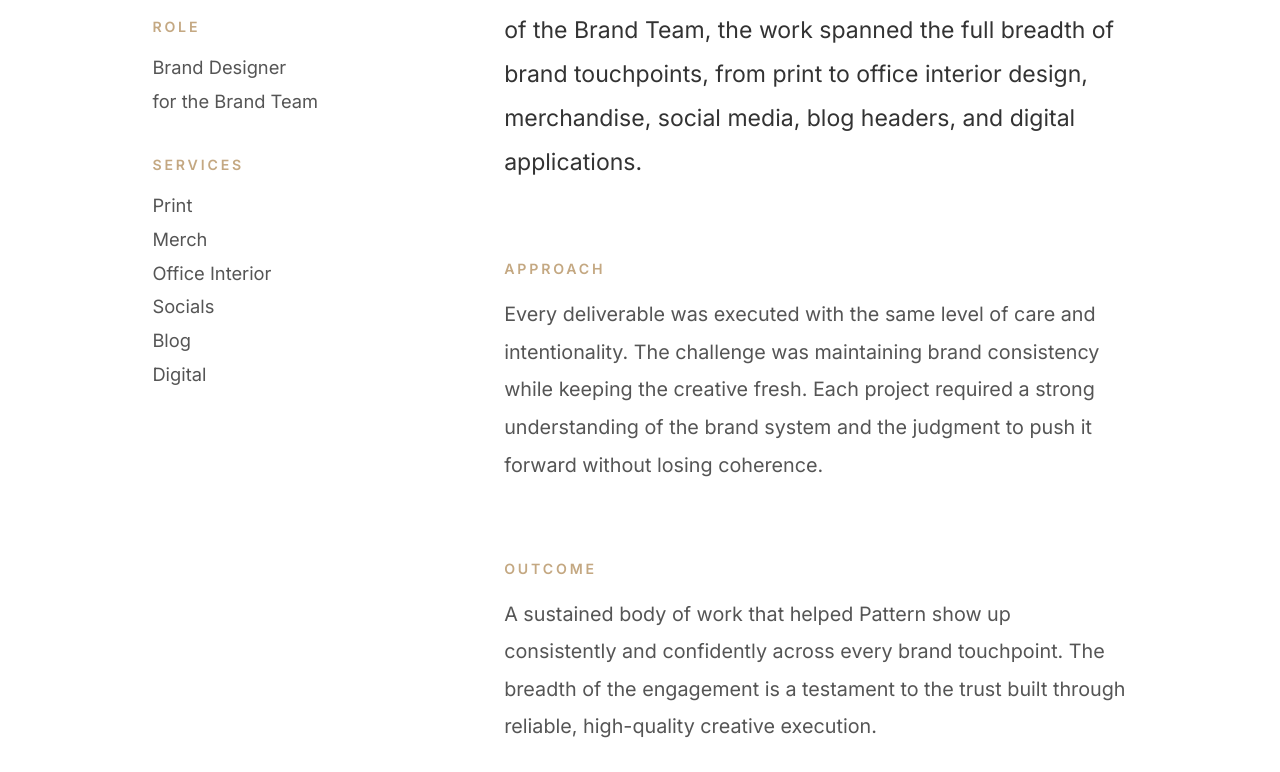
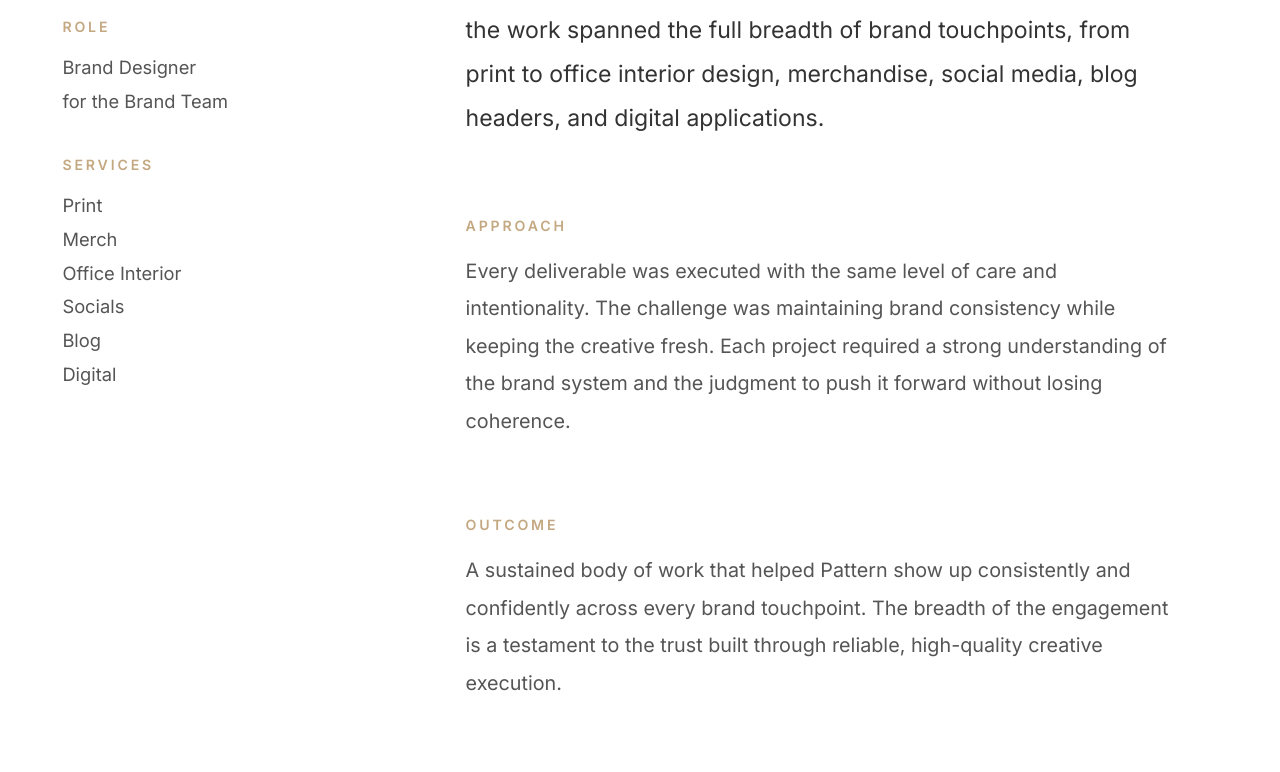
Before and after one commit to matnarca-hammy/matthewnarca-portfolio, a plain HTML site: page case-studies/pattern-inc.html in a window 1280 px wide. Shown: the part 1528-2300 px from the top of the page. Drawn offline with Linux system fonts and the light colour scheme.

Commit message:
Change display to full-width for all pages.

```diff
--- a/css/style.css
+++ b/css/style.css
@@ -36,7 +36,7 @@ a { color: inherit; text-decoration: none; }
 /* ─── Utilities ─── */
 .container {
   width: 100%;
-  max-width: 1100px;
+  max-width: none;
   margin-inline: auto;
   padding-inline: clamp(1.5rem, 5vw, 3rem);
 }
@@ -737,6 +737,7 @@ footer { padding: 2.5rem 0; }
   font-size: clamp(.95rem, 1.5vw, 1.05rem);
   color: var(--muted);
   line-height: 1.9;
+  max-width: 720px;
 }
 
 .cs-block-text.large {
```
